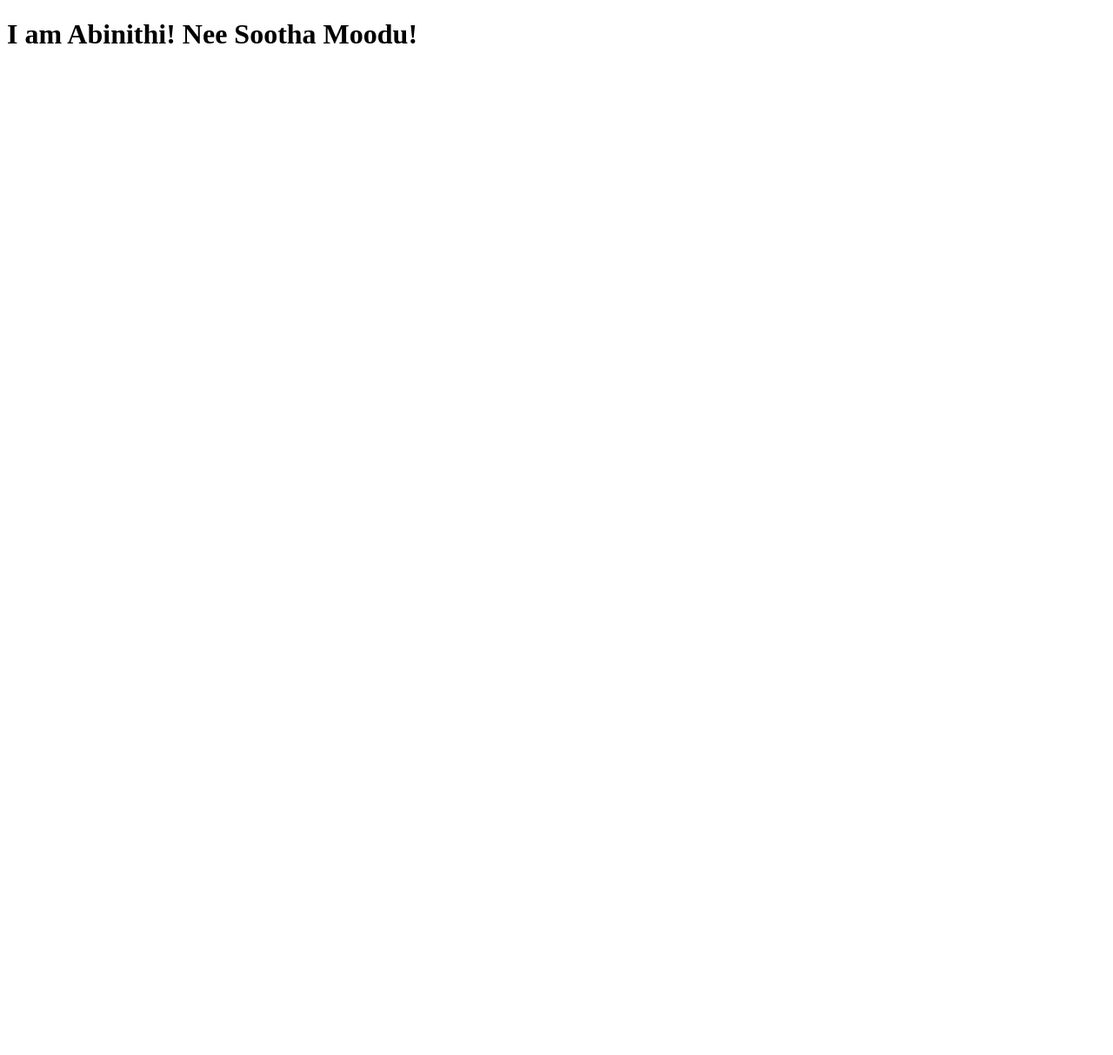
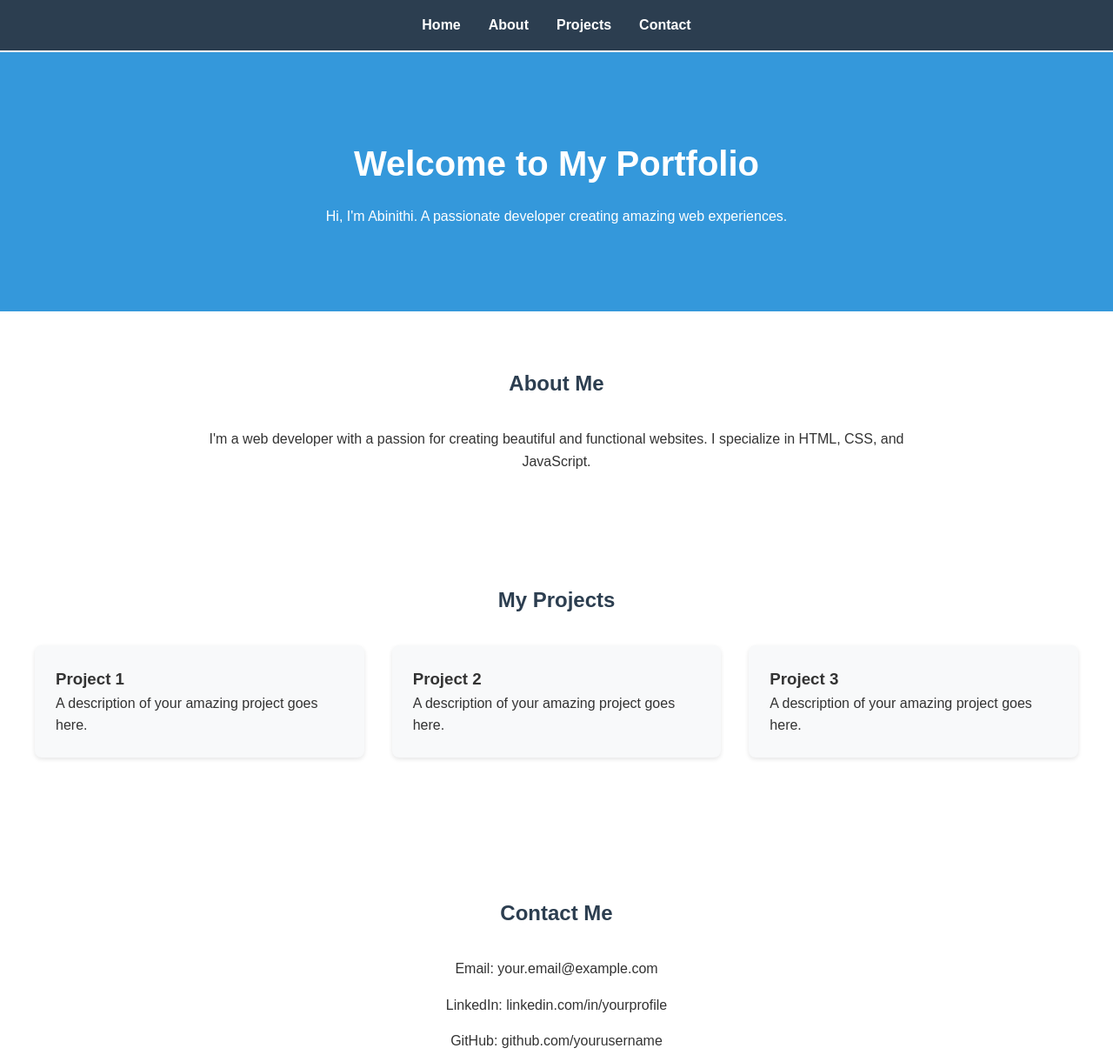
Before and after one commit to Abinithi306/git-test-abinithi, a plain HTML site: page index.html in a window 1280 px wide. Shown: the top 1213 px of the page at 87% size. Before the commit the page ends 800 px from the top, so only its background shows below. Drawn offline with Linux system fonts and the light colour scheme.

Commit message:
It is a AI code for me

```diff
--- a/index.html
+++ b/index.html
@@ -3,9 +3,64 @@
 <head>
     <meta charset="UTF-8">
     <meta name="viewport" content="width=device-width, initial-scale=1.0">
-    <title>Abinithi Test Document</title>
+    <title>Abinithi's Portfolio</title>
+    <link rel="stylesheet" href="styles.css">
 </head>
 <body>
-    <h1>I am Abinithi! Nee Sootha Moodu!</h1>
+    <header>
+        <nav>
+            <ul>
+                <li><a href="#home">Home</a></li>
+                <li><a href="#about">About</a></li>
+                <li><a href="#projects">Projects</a></li>
+                <li><a href="#contact">Contact</a></li>
+            </ul>
+        </nav>
+    </header>
+
+    <main>
+        <section id="home" class="hero">
+            <h1>Welcome to My Portfolio</h1>
+            <p>Hi, I'm Abinithi. A passionate developer creating amazing web experiences.</p>
+        </section>
+
+        <section id="about">
+            <h2>About Me</h2>
+            <div class="about-content">
+                <p>I'm a web developer with a passion for creating beautiful and functional websites. I specialize in HTML, CSS, and JavaScript.</p>
+            </div>
+        </section>
+
+        <section id="projects">
+            <h2>My Projects</h2>
+            <div class="project-grid">
+                <div class="project-card">
+                    <h3>Project 1</h3>
+                    <p>A description of your amazing project goes here.</p>
+                </div>
+                <div class="project-card">
+                    <h3>Project 2</h3>
+                    <p>A description of your amazing project goes here.</p>
+                </div>
+                <div class="project-card">
+                    <h3>Project 3</h3>
+                    <p>A description of your amazing project goes here.</p>
+                </div>
+            </div>
+        </section>
+
+        <section id="contact">
+            <h2>Contact Me</h2>
+            <div class="contact-info">
+                <p>Email: your.email@example.com</p>
+                <p>LinkedIn: linkedin.com/in/yourprofile</p>
+                <p>GitHub: github.com/yourusername</p>
+            </div>
+        </section>
+    </main>
+
+    <footer>
+        <p>&copy; 2023 Abinithi's Portfolio. All rights reserved.</p>
+    </footer>
 </body>
 </html>
--- a/styles.css
+++ b/styles.css
@@ -0,0 +1,134 @@
+/* Reset and base styles */
+* {
+    margin: 0;
+    padding: 0;
+    box-sizing: border-box;
+}
+
+body {
+    font-family: 'Arial', sans-serif;
+    line-height: 1.6;
+    color: #333;
+}
+
+/* Header and Navigation */
+header {
+    background-color: #2c3e50;
+    padding: 1rem 0;
+    position: fixed;
+    width: 100%;
+    top: 0;
+    z-index: 1000;
+}
+
+nav ul {
+    display: flex;
+    justify-content: center;
+    list-style: none;
+    gap: 2rem;
+}
+
+nav a {
+    color: white;
+    text-decoration: none;
+    font-weight: bold;
+    transition: color 0.3s ease;
+}
+
+nav a:hover {
+    color: #3498db;
+}
+
+/* Main content */
+main {
+    margin-top: 60px;
+}
+
+section {
+    padding: 4rem 2rem;
+}
+
+/* Hero section */
+.hero {
+    background-color: #3498db;
+    color: white;
+    text-align: center;
+    padding: 6rem 2rem;
+}
+
+.hero h1 {
+    font-size: 2.5rem;
+    margin-bottom: 1rem;
+}
+
+/* About section */
+.about-content {
+    max-width: 800px;
+    margin: 0 auto;
+    text-align: center;
+}
+
+/* Projects section */
+.project-grid {
+    display: grid;
+    grid-template-columns: repeat(auto-fit, minmax(250px, 1fr));
+    gap: 2rem;
+    max-width: 1200px;
+    margin: 2rem auto;
+}
+
+.project-card {
+    background-color: #f8f9fa;
+    padding: 1.5rem;
+    border-radius: 8px;
+    box-shadow: 0 2px 5px rgba(0,0,0,0.1);
+    transition: transform 0.3s ease;
+}
+
+.project-card:hover {
+    transform: translateY(-5px);
+}
+
+/* Contact section */
+.contact-info {
+    text-align: center;
+    max-width: 600px;
+    margin: 0 auto;
+}
+
+.contact-info p {
+    margin: 1rem 0;
+}
+
+/* Footer */
+footer {
+    background-color: #2c3e50;
+    color: white;
+    text-align: center;
+    padding: 1rem;
+    margin-top: 2rem;
+}
+
+/* Responsive design */
+@media (max-width: 768px) {
+    nav ul {
+        flex-direction: column;
+        align-items: center;
+        gap: 1rem;
+    }
+
+    .hero h1 {
+        font-size: 2rem;
+    }
+
+    section {
+        padding: 2rem 1rem;
+    }
+}
+
+/* Section headings */
+h2 {
+    text-align: center;
+    margin-bottom: 2rem;
+    color: #2c3e50;
+}
```
